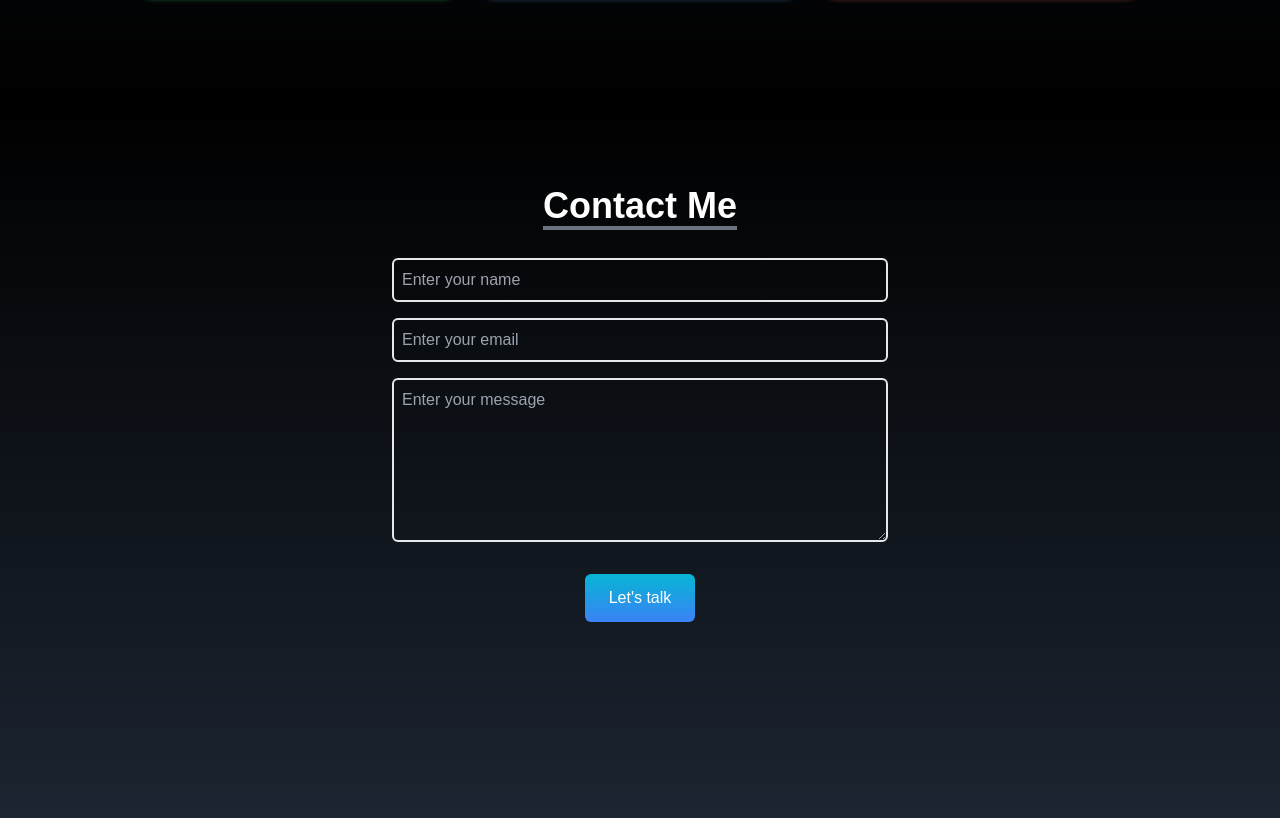
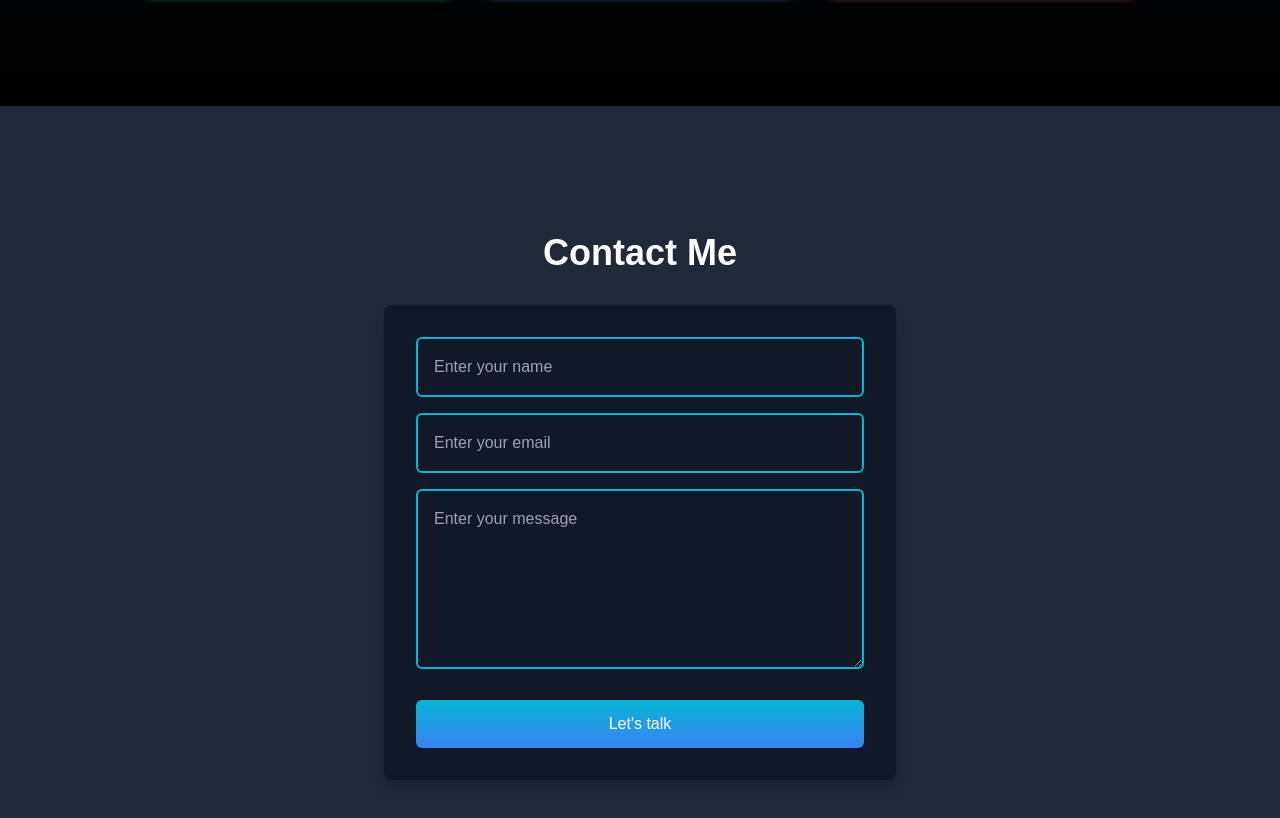
Before and after one commit to ChandraPavan-Prathapaneni/PortfolioReact, a React (Create React App) app: page / in a window 1280 px wide. Shown: the part 3653-4471 px from the top of the page. Built offline with nearby package versions, Linux system fonts and the light colour scheme.

Commit message:
contact form changed to google sheets  app scripts

```diff
--- a/src/components/Contact.jsx
+++ b/src/components/Contact.jsx
@@ -2,49 +2,52 @@ import React from "react";
 
 const Contact = () => {
   return (
-    <div
-      name="contact"
-      className="w-full min-h-screen bg-gradient-to-b from-black to-gray-800 p-4 text-white py-16"
+    <section className="min-h-screen flex flex-col justify-center items-center bg-gray-800 py-16">
+      <h2 className="text-4xl font-semibold text-white mb-8">Contact Me</h2>
+
+      <form
+        action="https://script.google.com/macros/s/AKfycbznMjG8kda-6vCtNd7WYuLFRWc4baB7bLwL6KITF25bpB8bPylRDD1y8LxkkjJ2Z1AF/exec"
+        method="POST"
+        className="w-full max-w-lg bg-gray-900 p-8 rounded-lg shadow-lg"
       >
-      <div className="flex flex-col p-4 justify-center max-w-screen-lg mx-auto">
-        <div className="text-center mb-8">
-          <p className="text-4xl font-bold inline border-b-4 border-gray-500">
-            Contact Me
-          </p>
-        </div>
-
-        <div className="flex justify-center items-center">
-          <form
-            action="https://getform.io/f/avrenoga"
-            method="POST"
-            className="flex flex-col w-full md:w-1/2"
-          >
+        <div className="mb-4">
           <input
             type="text"
             name="name"
             placeholder="Enter your name"
-              className="p-2 bg-transparent border-2 rounded-md text-white focus:outline-none"
+            className="w-full p-4 bg-transparent border-2 border-cyan-500 rounded-md text-white focus:outline-none"
+            required
           />
+        </div>
+
+        <div className="mb-4">
           <input
-              type="text"
+            type="email"
             name="email"
             placeholder="Enter your email"
-              className="my-4 p-2 bg-transparent border-2 rounded-md text-white focus:outline-none"
+            className="w-full p-4 bg-transparent border-2 border-cyan-500 rounded-md text-white focus:outline-none"
+            required
           />
+        </div>
+
+        <div className="mb-6">
           <textarea
             name="message"
             placeholder="Enter your message"
             rows="6"
-              className="p-2 bg-transparent border-2 rounded-md text-white focus:outline-none"
+            className="w-full p-4 bg-transparent border-2 border-cyan-500 rounded-md text-white focus:outline-none"
+            required
           ></textarea>
+        </div>
 
-            <button className="text-white bg-gradient-to-b from-cyan-500 to-blue-500 px-6 py-3 my-8 mx-auto flex items-center rounded-md hover:scale-110 duration-300">
+        <button
+          type="submit"
+          className="w-full py-3 bg-gradient-to-b from-cyan-500 to-blue-500 text-white rounded-md hover:scale-110 duration-300"
+        >
           Let's talk
         </button>
       </form>
-        </div>
-      </div>
-    </div>
+    </section>
   );
 };
 
```
Also changed, not shown: 1 other file (tests, documents, lock files or other folders). Lines whose indentation alone changed are shown as unchanged.
